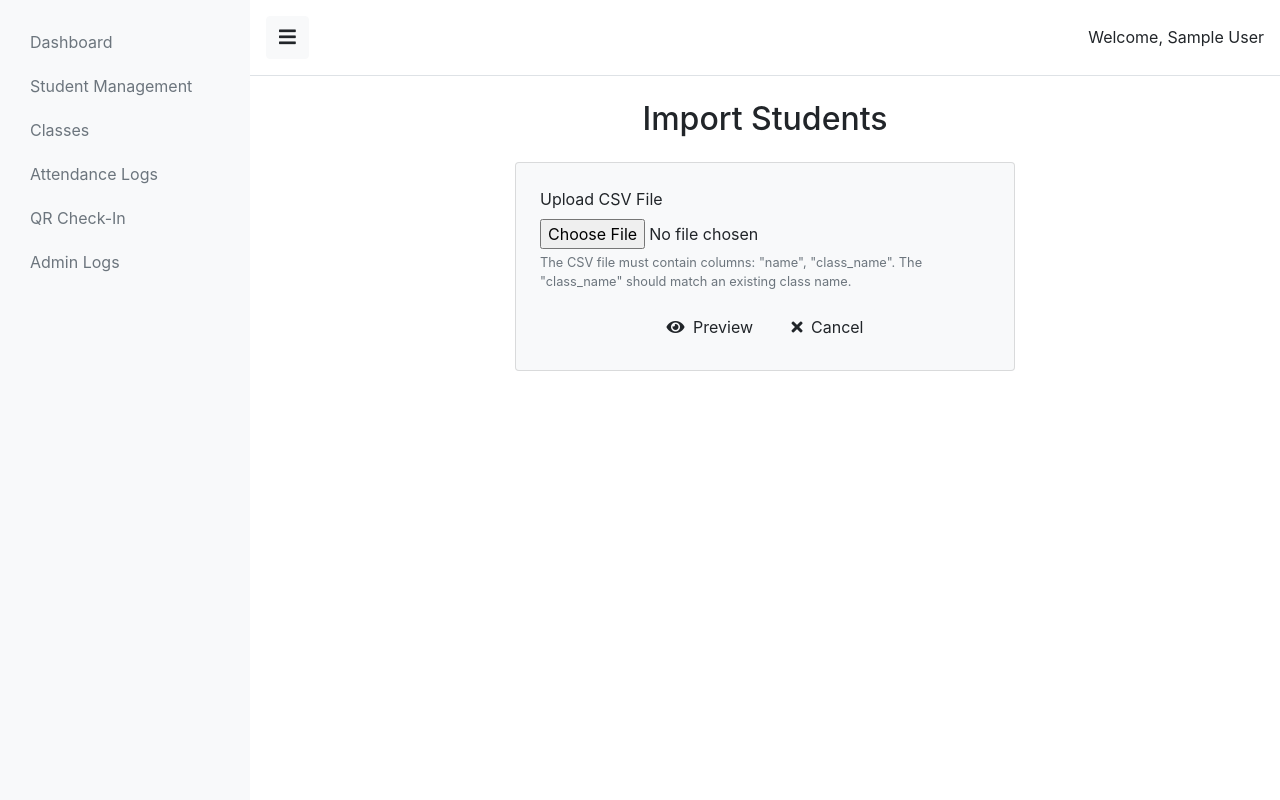
After one commit to AzfarDanish/attendance_system, a Django app: page /students/import/ in a window 1280 px wide. The commit adds this page. Run offline with Django 5.2, Linux system fonts and the light colour scheme; the visitor is signed in with stand-in values (Sample User, id 1); some libraries are stand-ins or nearby versions.

Commit message:
Redesign import students

```diff
--- a/attendance_system/attendance/templates/attendance/qr_check_in.html
+++ b/attendance_system/attendance/templates/attendance/qr_check_in.html
@@ -8,7 +8,7 @@
             <div class="alert alert-{{ message.tags }} alert-dismissible fade show" role="alert">
                 {{ message }}
                 <button type="button" class="close" data-dismiss="alert" aria-label="Close">
-                    <span aria-hidden="true">&times;</span>
+                    <span aria-hidden="true">×</span>
                 </button>
             </div>
         {% endfor %}
@@ -81,7 +81,7 @@
             const imageData = canvas.getImageData(0, 0, canvasElement.width, canvasElement.height);
             // Scan for QR code
             const code = jsQR(imageData.data, imageData.width, imageData.height, {
-                inversionAttempts: 'dontInvert',
+                inversionAttempts: 'attemptBoth',
             });
 
             if (code) {
--- /dev/null
+++ b/attendance_system/attendance/templates/attendance/student_import.html
@@ -0,0 +1,100 @@
+{% extends 'attendance/dashboard_base.html' %}
+{% load json_filters %}
+
+{% block dashboard_content %}
+<div class="container">
+    <h2 class="text-center mb-4">Import Students</h2>
+    {% if messages %}
+        {% for message in messages %}
+            <div class="alert alert-{{ message.tags }} alert-dismissible fade show" role="alert">
+                {{ message }}
+                <button type="button" class="close" data-dismiss="alert" aria-label="Close">
+                    <span aria-hidden="true">×</span>
+                </button>
+            </div>
+        {% endfor %}
+    {% endif %}
+    {% if preview_data %}
+        <!-- Preview Step -->
+        <div class="card bg-light p-4 mx-auto" style="max-width: 700px;">
+            <h4 class="text-center mb-3">Preview Import Data</h4>
+            <table class="table table-bordered table-hover">
+                <thead class="thead-light">
+                    <tr>
+                        <th>ID</th>
+                        <th>Name</th>
+                        <th>Class</th>
+                        <th>Status</th>
+                    </tr>
+                </thead>
+                <tbody>
+                    {% for row in preview_data %}
+                        <tr class="{% if row.error %}table-danger{% endif %}">
+                            <td>{{ row.id }}</td>
+                            <td>{{ row.name|default:"(Empty)" }}</td>
+                            <td>{{ row.class_name|default:"(Empty)" }}</td>
+                            <td>
+                                {% if row.error %}
+                                    <span class="text-danger">{{ row.error }}</span>
+                                {% else %}
+                                    <span class="text-success">Ready to import</span>
+                                {% endif %}
+                            </td>
+                        </tr>
+                    {% endfor %}
+                </tbody>
+            </table>
+            <form method="post">
+                {% csrf_token %}
+                <input type="hidden" name="preview_data" value="{{ preview_data|to_json }}">
+                <div class="text-center">
+                    <button type="submit" name="confirm" class="btn btn-light mr-2">
+                        <i class="fas fa-check mr-1"></i> Confirm Import
+                    </button>
+                    <a href="{% url 'student_import' %}" class="btn btn-light">
+                        <i class="fas fa-times mr-1"></i> Cancel
+                    </a>
+                </div>
+            </form>
+        </div>
+    {% else %}
+        <!-- Upload Step -->
+        <div class="card bg-light p-4 mx-auto" style="max-width: 500px;">
+            <form method="post" enctype="multipart/form-data">
+                {% csrf_token %}
+                <div class="form-group">
+                    <label for="csv_file">Upload CSV File</label>
+                    <input type="file" name="csv_file" id="csv_file" class="form-control-file" accept=".csv" required>
+                    <small class="form-text text-muted">
+                        The CSV file must contain columns: "name", "class_name". The "class_name" should match an existing class name.
+                    </small>
+                </div>
+                <div class="text-center">
+                    <button type="submit" name="preview" class="btn btn-light mr-2">
+                        <i class="fas fa-eye mr-1"></i> Preview
+                    </button>
+                    <a href="{% url 'student_list' %}" class="btn btn-light">
+                        <i class="fas fa-times mr-1"></i> Cancel
+                    </a>
+                </div>
+            </form>
+        </div>
+    {% endif %}
+</div>
+{% endblock %}
+
+{% block extra_js %}
+<script src="https://cdn.jsdelivr.net/npm/chart.js@3.9.1/dist/chart.min.js"></script>
+<script src="https://code.jquery.com/jquery-3.5.1.slim.min.js"></script>
+<script src="https://cdn.jsdelivr.net/npm/@popperjs/core@2.5.4/dist/umd/popper.min.js"></script>
+<script src="https://stackpath.bootstrapcdn.com/bootstrap/4.5.2/js/bootstrap.min.js"></script>
+<script>
+    $(document).ready(function() {
+        $('#toggle-sidebar').click(function() {
+            $('#sidebar').toggleClass('collapsed');
+            $('#main-content').toggleClass('full-width');
+        });
+    });
+</script>
+{% block additional_js %}{% endblock %}
+{% endblock %}
--- a/attendance_system/attendance/urls.py
+++ b/attendance_system/attendance/urls.py
@@ -7,6 +7,7 @@ urlpatterns = [
     path('students/add/', views.student_add, name='student_add'),
     path('students/edit/<str:student_id>/', views.student_edit, name='student_edit'),
     path('students/delete/<str:student_id>/', views.student_delete, name='student_delete'),
+    path('students/import/', views.student_import, name='student_import'),
     path('classes/', views.class_list, name='class_list'),
     path('classes/add/', views.class_add, name='class_add'),
     path('classes/edit/<int:class_id>/', views.class_edit, name='class_edit'),
--- a/attendance_system/attendance/views.py
+++ b/attendance_system/attendance/views.py
@@ -9,6 +9,12 @@ from django.utils import timezone
 from .forms import StudentForm, SchoolClassForm
 import json
 from datetime import timedelta
+import csv
+from io import TextIOWrapper
+import qrcode
+import base64
+from io import BytesIO
+from django.db.models import Q
 
 # Check if the user is staff or superuser
 def is_staff_or_superuser(user):
@@ -95,10 +101,49 @@ def dashboard(request):
 @login_required
 @user_passes_test(is_staff_or_superuser)
 def student_list(request):
+    # Get search and filter parameters
+    search_query = request.GET.get('search', '')
+    class_filter = request.GET.get('class', '')
+
+    # Start with all students
     students = Student.objects.all()
+
+    # Apply search filter (by name or ID)
+    if search_query:
+        students = students.filter(
+            Q (name__icontains=search_query) | Q(id__icontains=search_query)
+        )
+
+    # Apply class filter
+    if class_filter:
+        students = students.filter(school_class__id=class_filter)
+
+    # Get all classes for the filter dropdown
+    classes = SchoolClass.objects.all()
+
+    # Generate QR codes for each student
+    students_with_qr = []
+    for student in students:
+        qr = qrcode.QRCode(version=1, box_size=10, border=1)
+        qr.add_data(student.id)
+        qr.make(fit=True)
+        img = qr.make_image(fill_color="black", back_color="white")
+        buffered = BytesIO()
+        img.save(buffered, format="PNG")
+        img_str = base64.b64encode(buffered.getvalue()).decode('utf-8')
+        students_with_qr.append({
+            'id': student.id,
+            'name': student.name,
+            'school_class': student.school_class,
+            'qr_code': img_str,
+        })
+
     context = {
         'admin_name': request.user.get_full_name() or request.user.username,
-        'students': students,
+        'students': students_with_qr,
+        'classes': classes,
+        'search_query': search_query,
+        'class_filter': class_filter,
     }
     return render(request, 'attendance/student_list.html', context)
 
@@ -262,6 +307,119 @@ def qr_check_in(request):
     }
     return render(request, 'attendance/qr_check_in.html', context)
 
+def generate_student_id(existing_ids):
+    last_student = Student.objects.order_by('-id').first()
+    last_id_number = 0
+    if last_student:
+        last_id_number = max(last_id_number, int(last_student.id.replace('S', '')))
+    for student_id in existing_ids:
+        id_number = int(student_id.replace('S', ''))
+        last_id_number = max(last_id_number, id_number)
+    new_id = last_id_number + 1
+    return f'S{new_id:05d}'
+
+# Student Import View
+@login_required
+@user_passes_test(is_staff_or_superuser)
+def student_import(request):
+    if request.method == 'POST':
+        if 'preview' in request.POST:
+            csv_file = request.FILES.get('csv_file')
+            if not csv_file:
+                messages.error(request, 'No file uploaded. Please select a CSV file.')
+                return redirect('student_import')
+
+            if not csv_file.name.endswith('.csv'):
+                messages.error(request, 'Invalid file format. Please upload a CSV file.')
+                return redirect('student_import')
+
+            try:
+                text_io = TextIOWrapper(csv_file.file, encoding='utf-8')
+                reader = csv.DictReader(text_io)
+                required_columns = {'name', 'class_name'}
+                if not all(col in reader.fieldnames for col in required_columns):
+                    messages.error(request, 'CSV file must contain "name" and "class_name" columns.')
+                    return redirect('student_import')
+
+                preview_data = []
+                existing_ids = set()
+                for row in reader:
+                    student_name = row['name'].strip()
+                    class_name = row['class_name'].strip()
+                    error = None
+
+                    if not student_name:
+                        error = "Student name cannot be empty."
+                    if not class_name:
+                        error = "Class name cannot be empty."
+                    else:
+                        school_class = SchoolClass.objects.filter(name=class_name).first()
+                        if not school_class:
+                            error = f"School class '{class_name}' does not exist."
+
+                    student_id = generate_student_id(existing_ids)
+                    existing_ids.add(student_id)
+
+                    preview_data.append({
+                        'id': student_id,
+                        'name': student_name,
+                        'class_name': class_name,
+                        'error': error,
+                    })
+
+                context = {
+                    'admin_name': request.user.get_full_name() or request.user.username,
+                    'preview_data': preview_data,
+                }
+                return render(request, 'attendance/student_import.html', context)
+
+            except Exception as e:
+                messages.error(request, f'Error processing CSV file: {str(e)}')
+                return redirect('student_import')
+
+        elif 'confirm' in request.POST:
+            preview_data_json = request.POST.get('preview_data')
+            if not preview_data_json:
+                messages.error(request, 'No preview data found. Please upload the CSV file again.')
+                return redirect('student_import')
+
+            try:
+                preview_data = json.loads(preview_data_json)
+                imported = 0
+                errors = []
+
+                for index, row in enumerate(preview_data, start=2):
+                    if row.get('error'):
+                        errors.append(f"Row {index}: {row['error']}")
+                        continue
+
+                    try:
+                        school_class = SchoolClass.objects.get(name=row['class_name'])
+                        Student.objects.create(
+                            id=row['id'],
+                            name=row['name'],
+                            school_class=school_class,
+                        )
+                        imported += 1
+                    except Exception as e:
+                        errors.append(f"Row {index}: {str(e)}")
+
+                if imported > 0:
+                    messages.success(request, f'Successfully imported {imported} students.')
+                if errors:
+                    for error in errors:
+                        messages.error(request, error)
+                return redirect('student_list')
+
+            except Exception as e:
+                messages.error(request, f'Error during import: {str(e)}')
+                return redirect('student_import')
+
+    context = {
+        'admin_name': request.user.get_full_name() or request.user.username,
+    }
+    return render(request, 'attendance/student_import.html', context)
+
 # Admin Logs View
 @login_required
 @user_passes_test(is_staff_or_superuser)
--- a/attendance_system/attendance_system/settings.py
+++ b/attendance_system/attendance_system/settings.py
@@ -62,6 +62,7 @@ TEMPLATES = [
         'APP_DIRS': True,
         'OPTIONS': {
             'context_processors': [
+                'django.template.context_processors.debug',
                 'django.template.context_processors.request',
                 'django.contrib.auth.context_processors.auth',
                 'django.contrib.messages.context_processors.messages',
--- a/attendance_system/attendance_system/urls.py
+++ b/attendance_system/attendance_system/urls.py
@@ -18,8 +18,11 @@ from django.contrib import admin
 from django.urls import path, include
 from django.conf import settings
 from django.conf.urls.static import static
+from django.contrib.auth import views as auth_views
 
 urlpatterns = [
     path('admin/', admin.site.urls),
     path('', include('attendance.urls')),
+    path('login/', auth_views.LoginView.as_view(template_name='attendance/login.html'), name='login'),
+    path('logout/', auth_views.LogoutView.as_view(next_page='login'), name='logout'),
 ] + static(settings.MEDIA_URL, document_root=settings.MEDIA_ROOT)
```
Also changed, not shown: attendance_system/attendance/templates/attendance/student_list.html (+51 -8 lines), attendance_system/attendance/templatetags/json_filters.py (added, +8 -0 lines), attendance_system/attendance/templatetags/__init__.py (added).
